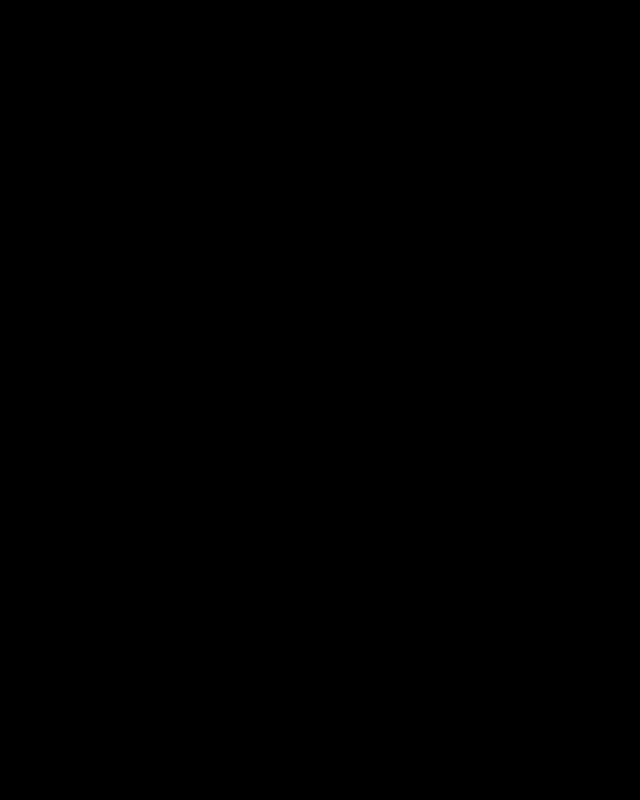
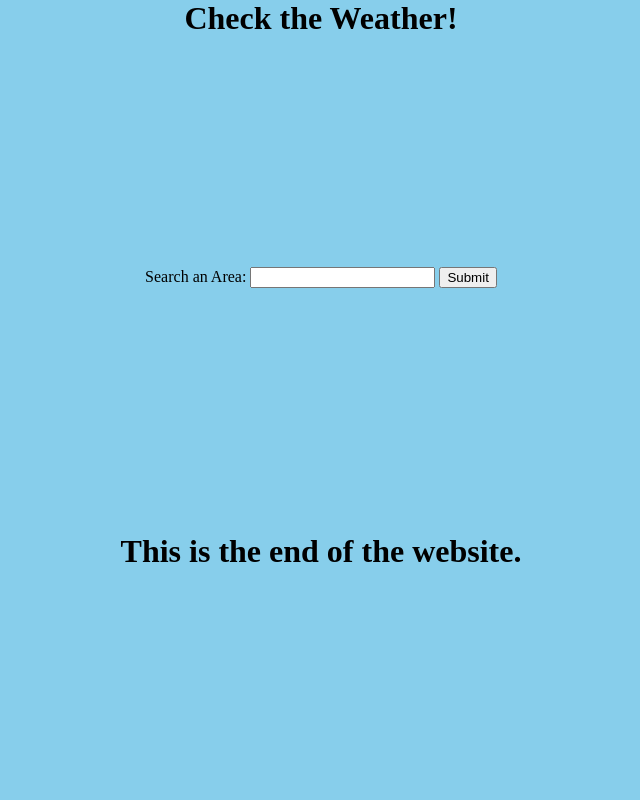
Before and after one commit to BrooksSuz/weather-app, a website built with webpack: page dist/index.html in a window 1280 px wide. Shown: the whole page, without its empty margins (319-959 px from the left). Built offline with Linux system fonts and the light colour scheme.

Commit message:
Create basic layout

```diff
--- a/src/style.css
+++ b/src/style.css
@@ -1,3 +1,23 @@
+html {
+  box-sizing: border-box;
+}
+
+*, *::before, *::after {
+  margin: 0;
+  box-sizing: inherit;
+}
+
 body {
-  background-color: black;
+  background-color: skyblue;
 }
+
+.container {
+  height: 100vh;
+  display: flex;
+  flex-direction: column;
+  align-items: center;
+}
+
+.container > * {
+  flex: 1;
+}
```
Also changed, not shown: dist/index.html, dist/main.js.
